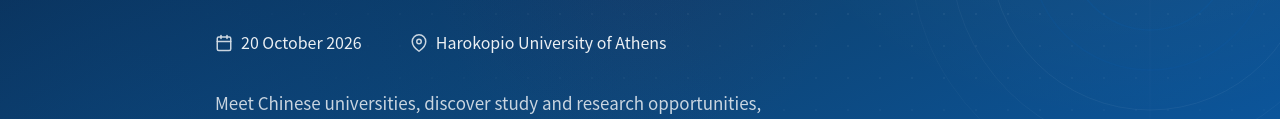
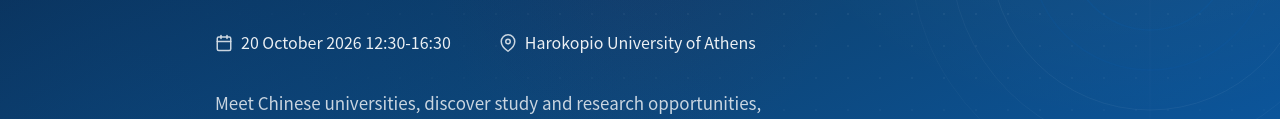
Before and after one commit to DianaZhongPartnership/opendoorevent20202026, a plain HTML site: page index.html in a window 1280 px wide. Shown: the part 418-537 px from the top of the page. Drawn offline with Linux system fonts and the light colour scheme; a web font is replaced by a local one.

Commit message:
Update index.html

```diff
--- a/index.html
+++ b/index.html
@@ -859,7 +859,7 @@
               <svg width="18" height="18" viewBox="0 0 24 24" fill="none" stroke="currentColor" stroke-width="2" stroke-linecap="round" stroke-linejoin="round" aria-hidden="true">
                 <rect x="3" y="4" width="18" height="18" rx="2" ry="2"/><line x1="16" y1="2" x2="16" y2="6"/><line x1="8" y1="2" x2="8" y2="6"/><line x1="3" y1="10" x2="21" y2="10"/>
               </svg>
-              20 October 2026
+              20 October 2026 12:30-16:30
             </span>
             <span class="hero-meta-item">
               <svg width="18" height="18" viewBox="0 0 24 24" fill="none" stroke="currentColor" stroke-width="2" stroke-linecap="round" stroke-linejoin="round" aria-hidden="true">
```
